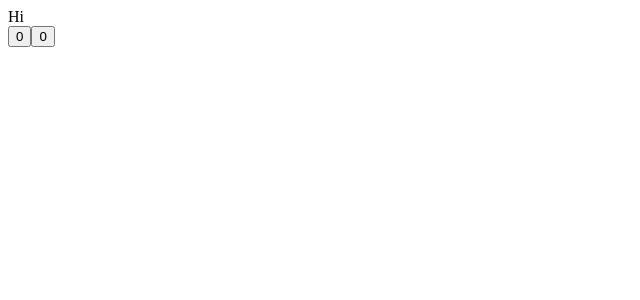
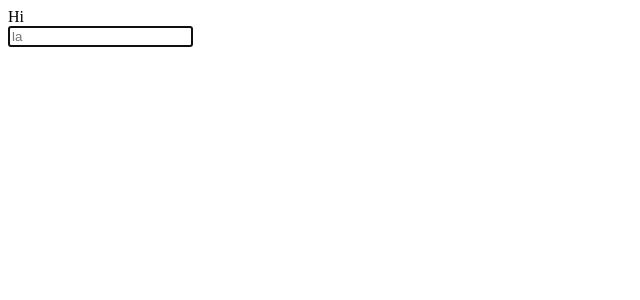
Before and after one commit to eunkeeee/real-react-hooks-practice, a React (Create React App) app: page / in a window 1280 px wide. Shown: the top 300 px of the page, without its empty margins (0-640 px from the left). Built offline with nearby package versions, Linux system fonts and the light colour scheme.

Commit message:
2.2 useRef

```diff
--- a/src/App.js
+++ b/src/App.js
@@ -1,27 +1,13 @@
-import React, { useEffect, useState } from "react";
+import React, { useEffect, useState, useRef } from "react";
 import ReactDOM from "react-dom";
 
-const useTitle = (initialTitle) => {
-  const [title, setTitle] = useState(initialTitle);
-  const updateTitle = () => {
-    const htmlTitle = document.querySelector("title");
-    htmlTitle.innerText = title;
-  };
-  useEffect(updateTitle, [title]);
-  return setTitle;
-};
 const App = () => {
-  const titleUpdater = useTitle("Loading...");
-  setTimeout(() => titleUpdater("Home"), 5000);
-  const sayHello = () => console.log("hello");
-  const [number, setNumber] = useState(0);
-  const [aNumber, setAnumber] = useState(0);
-  useEffect(() => sayHello(), [number]);
+  const potato = useRef();
+  setTimeout(() => console.log(potato.current.focus()), 5000);
   return (
     <div className="App">
       <div>Hi</div>
-      <button onClick={() => setNumber(number + 1)}>{number}</button>
-      <button onClick={() => setAnumber(aNumber + 1)}>{aNumber}</button>
+      <input ref={potato} placeholder="la" />
     </div>
   );
 };
```
